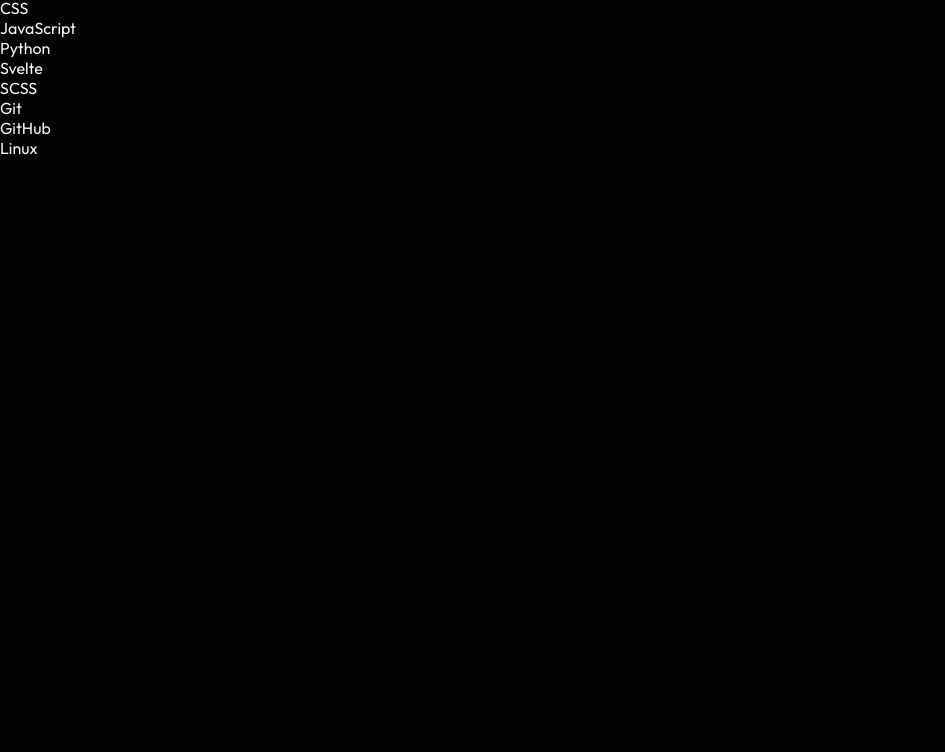
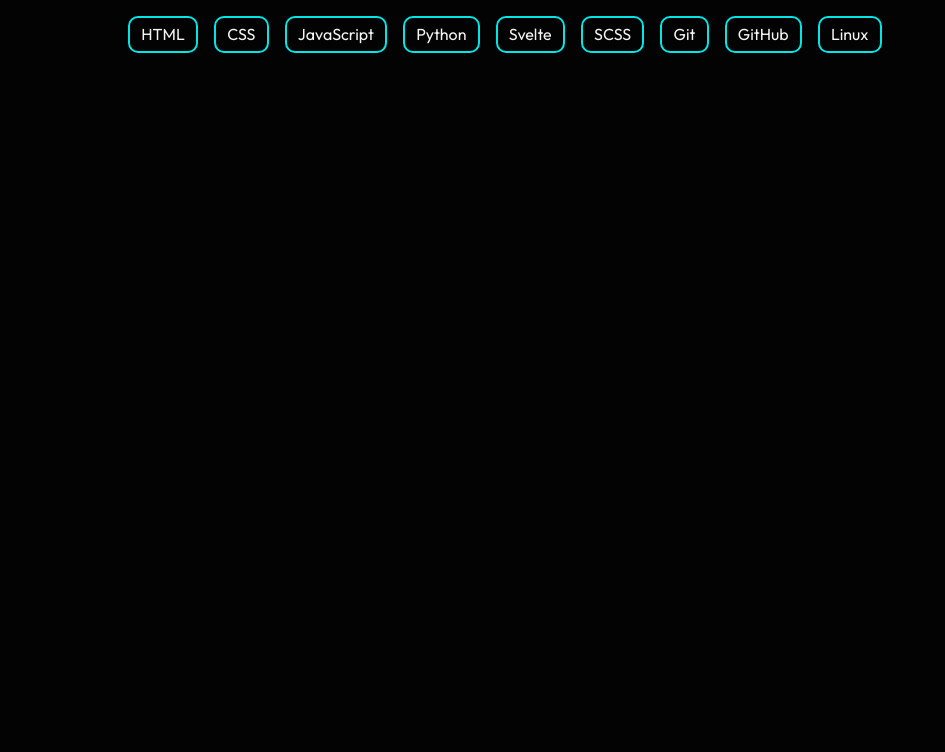
Before and after one commit to MrinmoyHaloi/mrinmoyhaloi.github.io, a SvelteKit app: page / in a window 1280 px wide. Shown: the part 1684-2436 px from the top of the page, without its empty margins (0-945 px from the left). Built offline with nearby package versions, Linux system fonts and the light colour scheme.

Commit message:
feat: contact form

```diff
--- a/src/app.scss
+++ b/src/app.scss
@@ -18,3 +18,14 @@
 	background-color: $background;
 	color: $text;
 }
+
+h2 {
+	font-size: 3rem;
+	font-weight: 700;
+	margin-bottom: 0.5rem;
+}
+
+p {
+	font-size: 1.7rem;
+	line-height: 3rem;
+}
--- a/src/routes/+page.svelte
+++ b/src/routes/+page.svelte
@@ -51,6 +51,21 @@
 	</section>
 	<section class="contact-section">
 		<h2>Contact</h2>
+		<form action="/">
+			<label for="name">Name</label>
+			<input type="text" name="name" id="" />
+
+			<label for="name">Email</label>
+			<input type="text" name="name" id="" />
+
+			<label for="name">Subject</label>
+			<input type="text" name="name" id="" />
+
+			<label for="name">Message</label>
+			<textarea name="name" id="" rows="10" />
+
+			<button type="submit">Submit</button>
+		</form>
 		<ul>
 			<li>
 				<a href="mailto:example@email.com">Email</a>
@@ -112,15 +127,37 @@
 	}
 	.skills-section {
 		height: 100vh;
+		ul {
+			display: flex;
+			gap: 1rem;
+			li {
+				list-style-type: none;
+				border: 2px solid hsl(180, 100%, 45%);
+				padding: 0.4rem 0.7rem;
+				border-radius: 10px;
+			}
+		}
 	}
 	.projects-section {
 		height: 100vh;
+		ul {
+			display: flex;
+			justify-content: space-evenly;
+			li {
+				list-style-type: none;
+				border: 2px solid hsl(180, 100%, 45%);
+				padding: 10rem 15rem;
+			}
+		}
 	}
 	.contact-section {
 		height: 100vh;
 	}
 
 	section {
+		margin-inline: auto;
 		padding-block: 2rem;
+		width: 80%;
+		// border: 2px solid red;
 	}
 </style>
```
